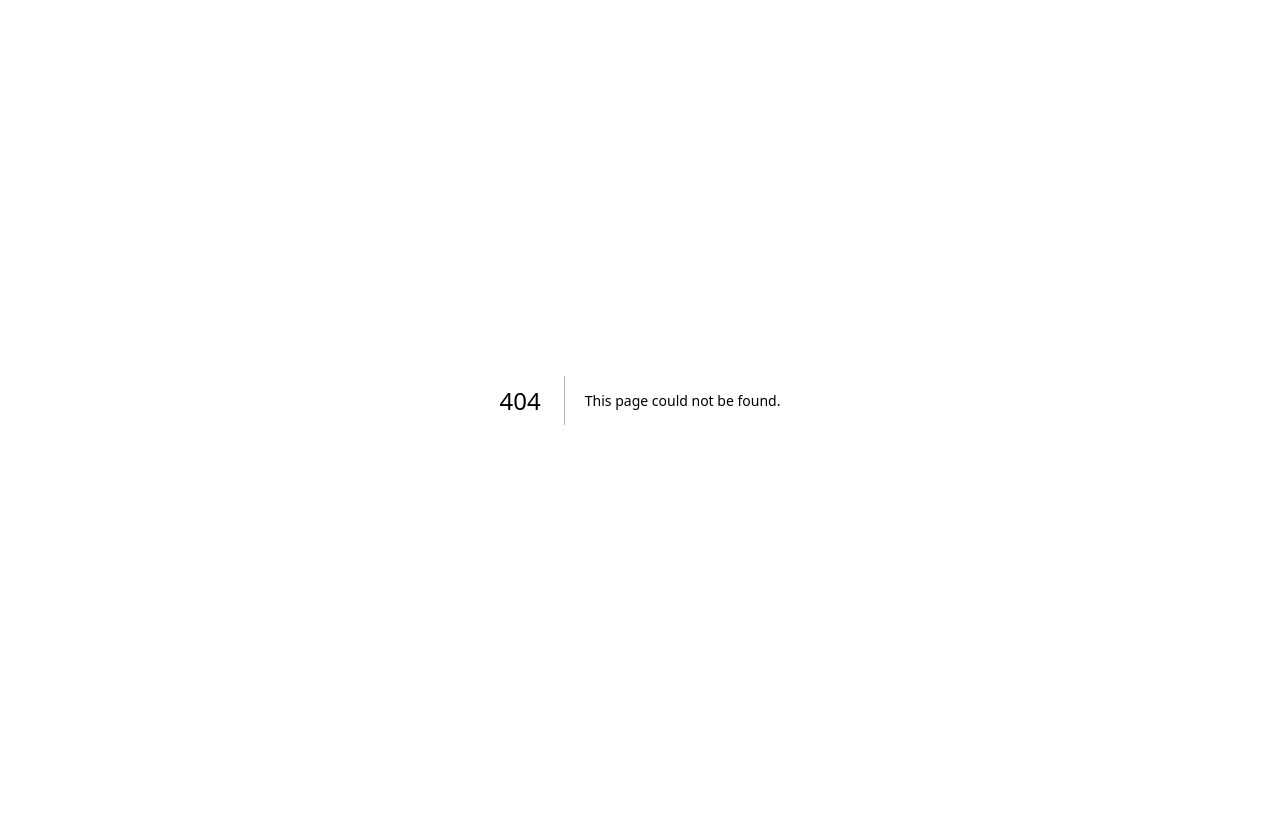
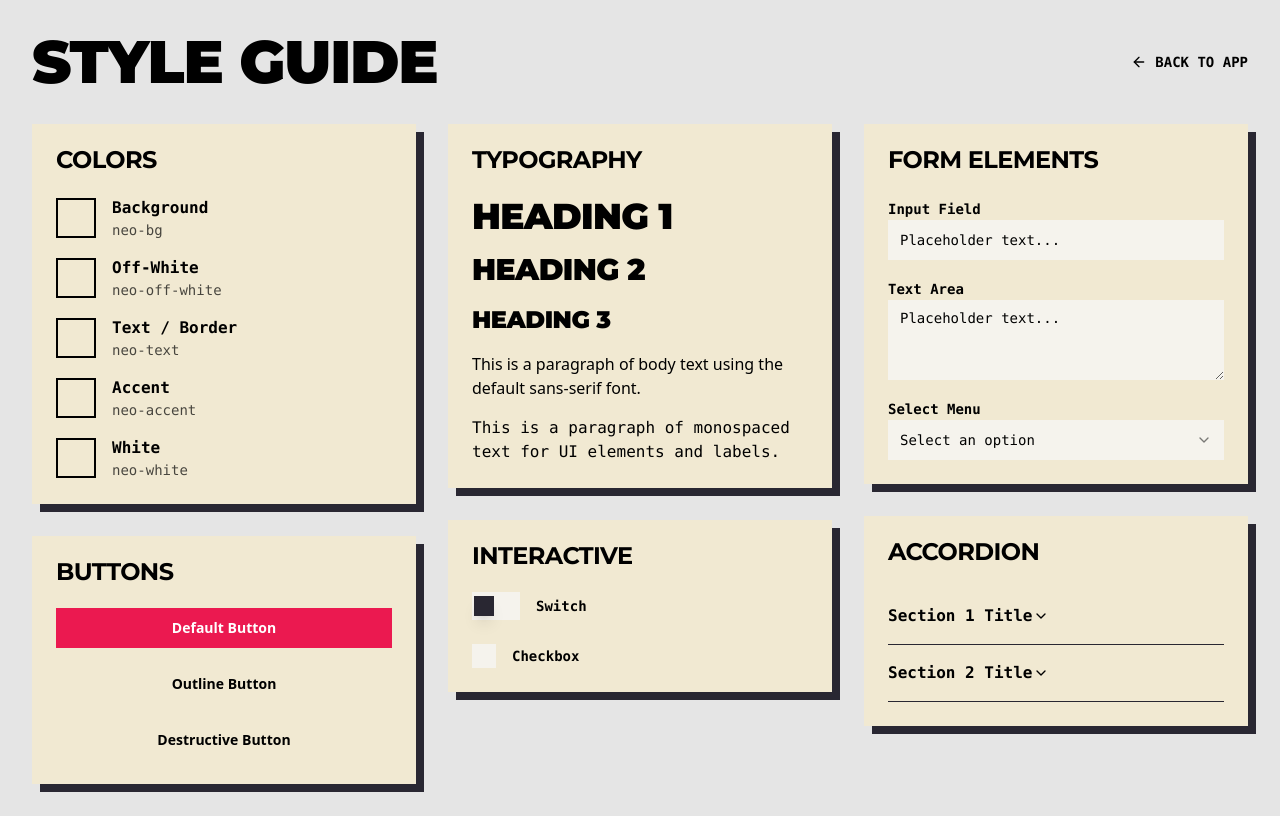
Before and after one commit to FactoryBlack/lab-fbqr, a Next.js app: page /style-guide in a window 1280 px wide. Before the commit this address had no page. Built offline with nearby package versions, Linux system fonts and the light colour scheme.

Commit message:
refactor: align style guide with consistent design
Update components and style guide for cohesive brutalist system.

Co-authored-by: null <43464404+FactoryBlack@users.noreply.github.com>

```diff
--- a/app/globals.css
+++ b/app/globals.css
@@ -5,17 +5,18 @@
 @layer base {
   :root {
     /* Swiss-Tech Brutalist Palette */
-    --neo-bg: #f1e9d2;
+    --page-bg: #e5e5e5;
+    --neo-bg: #f1e9d2; /* Card background */
     --neo-text: #292732;
     --neo-accent: #eb1950;
     --neo-white: #ffffff;
-    --neo-off-white: #f5f3ed;
+    --neo-off-white: #f5f3ed; /* Input background */
     --neo-border-color: #292732;
 
     /* Mapped to existing theme for component compatibility */
-    --background: var(--neo-bg);
+    --background: var(--page-bg); /* Page background */
     --foreground: var(--neo-text);
-    --card: var(--neo-bg);
+    --card: var(--neo-bg); /* Card background */
     --card-foreground: var(--neo-text);
     --popover: var(--neo-bg);
     --popover-foreground: var(--neo-text);
@@ -45,7 +46,7 @@
   }
   body {
     @apply bg-background text-foreground;
-    background-color: var(--neo-bg);
+    background-color: var(--page-bg);
   }
 
   .font-heading {
--- a/app/layout.tsx
+++ b/app/layout.tsx
@@ -1,6 +1,6 @@
 import type React from "react"
 import type { Metadata } from "next"
-import { Montserrat, IBM_Plex_Mono } from "next/font/google"
+import { Montserrat, IBM_Plex_Mono, Playfair_Display } from "next/font/google"
 import "./globals.css"
 import { Toaster } from "@/components/ui/sonner"
 
@@ -16,6 +16,12 @@ const ibmPlexMono = IBM_Plex_Mono({
   variable: "--font-mono",
 })
 
+const playfairDisplay = Playfair_Display({
+  subsets: ["latin"],
+  weight: ["400", "700", "900"],
+  variable: "--font-serif",
+})
+
 export const metadata: Metadata = {
   title: "QR-BRUTAL",
   description: "A Swiss-Tech Brutalist QR Code Generator",
@@ -24,7 +30,7 @@ export const metadata: Metadata = {
 
 export default function RootLayout({ children }: { children: React.ReactNode }) {
   return (
-    <html lang="en" className={`${montserrat.variable} ${ibmPlexMono.variable}`}>
+    <html lang="en" className={`${montserrat.variable} ${ibmPlexMono.variable} ${playfairDisplay.variable}`}>
       <body className="font-sans">
         {children}
         <Toaster />
--- /dev/null
+++ b/app/style-guide/page.tsx
@@ -0,0 +1,160 @@
+import { Accordion, AccordionContent, AccordionItem, AccordionTrigger } from "@/components/ui/accordion"
+import { Checkbox } from "@/components/ui/checkbox"
+import { Input } from "@/components/ui/input"
+import { Label } from "@/components/ui/label"
+import { NeoButton } from "@/components/ui/neo-button"
+import { NeoCard, NeoCardContent, NeoCardHeader, NeoCardTitle } from "@/components/ui/neo-card"
+import { Select, SelectContent, SelectItem, SelectTrigger, SelectValue } from "@/components/ui/select"
+import { Switch } from "@/components/ui/switch"
+import { Textarea } from "@/components/ui/textarea"
+import { ArrowLeft } from "lucide-react"
+import Link from "next/link"
+
+const ColorSwatch = ({ name, className, varName }: { name: string; className: string; varName: string }) => (
+  <div className="flex items-center gap-4">
+    <div className={`h-10 w-10 border-2 border-neo-text ${className}`} />
+    <div className="font-mono">
+      <p className="font-bold">{name}</p>
+      <p className="text-sm opacity-70">{varName}</p>
+    </div>
+  </div>
+)
+
+export default function StyleGuidePage() {
+  return (
+    <div className="bg-page-bg min-h-screen p-4 sm:p-6 md:p-8">
+      <header className="flex items-center justify-between mb-8">
+        <h1 className="font-heading text-5xl md:text-6xl">Style Guide</h1>
+        <Link href="/" className="inline-flex items-center gap-2 font-bold font-mono uppercase hover:underline text-sm">
+          <ArrowLeft size={16} />
+          Back to App
+        </Link>
+      </header>
+
+      <div className="grid grid-cols-1 md:grid-cols-2 lg:grid-cols-3 gap-8">
+        {/* Column 1 */}
+        <div className="space-y-8">
+          <NeoCard>
+            <NeoCardHeader>
+              <NeoCardTitle className="font-heading">Colors</NeoCardTitle>
+            </NeoCardHeader>
+            <NeoCardContent className="space-y-4">
+              <ColorSwatch name="Background" className="bg-neo-bg" varName="neo-bg" />
+              <ColorSwatch name="Off-White" className="bg-neo-off-white" varName="neo-off-white" />
+              <ColorSwatch name="Text / Border" className="bg-neo-text" varName="neo-text" />
+              <ColorSwatch name="Accent" className="bg-neo-accent" varName="neo-accent" />
+              <ColorSwatch name="White" className="bg-neo-white" varName="neo-white" />
+            </NeoCardContent>
+          </NeoCard>
+
+          <NeoCard>
+            <NeoCardHeader>
+              <NeoCardTitle className="font-heading">Buttons</NeoCardTitle>
+            </NeoCardHeader>
+            <NeoCardContent className="space-y-4">
+              <NeoButton>Default Button</NeoButton>
+              <NeoButton variant="outline">Outline Button</NeoButton>
+              <NeoButton variant="destructive">Destructive Button</NeoButton>
+            </NeoCardContent>
+          </NeoCard>
+        </div>
+
+        {/* Column 2 */}
+        <div className="space-y-8">
+          <NeoCard>
+            <NeoCardHeader>
+              <NeoCardTitle className="font-heading">Typography</NeoCardTitle>
+            </NeoCardHeader>
+            <NeoCardContent className="space-y-4">
+              <h1 className="font-heading text-4xl">Heading 1</h1>
+              <h2 className="font-heading text-3xl">Heading 2</h2>
+              <h3 className="font-heading text-2xl">Heading 3</h3>
+              <p>This is a paragraph of body text using the default sans-serif font.</p>
+              <p className="font-mono">This is a paragraph of monospaced text for UI elements and labels.</p>
+            </NeoCardContent>
+          </NeoCard>
+
+          <NeoCard>
+            <NeoCardHeader>
+              <NeoCardTitle className="font-heading">Interactive</NeoCardTitle>
+            </NeoCardHeader>
+            <NeoCardContent className="space-y-6">
+              <div className="flex items-center gap-4">
+                <Switch id="style-guide-switch" />
+                <Label htmlFor="style-guide-switch" className="font-mono font-bold">
+                  Switch
+                </Label>
+              </div>
+              <div className="flex items-center gap-4">
+                <Checkbox id="style-guide-checkbox" />
+                <Label htmlFor="style-guide-checkbox" className="font-mono font-bold">
+                  Checkbox
+                </Label>
+              </div>
+            </NeoCardContent>
+          </NeoCard>
+        </div>
+
+        {/* Column 3 */}
+        <div className="space-y-8">
+          <NeoCard>
+            <NeoCardHeader>
+              <NeoCardTitle className="font-heading">Form Elements</NeoCardTitle>
+            </NeoCardHeader>
+            <NeoCardContent className="space-y-4">
+              <div>
+                <Label htmlFor="sg-input" className="font-mono font-bold text-sm">
+                  Input Field
+                </Label>
+                <Input id="sg-input" placeholder="Placeholder text..." />
+              </div>
+              <div>
+                <Label htmlFor="sg-textarea" className="font-mono font-bold text-sm">
+                  Text Area
+                </Label>
+                <Textarea id="sg-textarea" placeholder="Placeholder text..." />
+              </div>
+              <div>
+                <Label htmlFor="sg-select" className="font-mono font-bold text-sm">
+                  Select Menu
+                </Label>
+                <Select>
+                  <SelectTrigger id="sg-select">
+                    <SelectValue placeholder="Select an option" />
+                  </SelectTrigger>
+                  <SelectContent>
+                    <SelectItem value="1">Option One</SelectItem>
+                    <SelectItem value="2">Option Two</SelectItem>
+                    <SelectItem value="3">Option Three</SelectItem>
+                  </SelectContent>
+                </Select>
+              </div>
+            </NeoCardContent>
+          </NeoCard>
+
+          <NeoCard>
+            <NeoCardHeader>
+              <NeoCardTitle className="font-heading">Accordion</NeoCardTitle>
+            </NeoCardHeader>
+            <NeoCardContent>
+              <Accordion type="single" collapsible className="w-full">
+                <AccordionItem value="item-1">
+                  <AccordionTrigger>Section 1 Title</AccordionTrigger>
+                  <AccordionContent>
+                    This is the content for the first section of the accordion. It demonstrates the open state.
+                  </AccordionContent>
+                </AccordionItem>
+                <AccordionItem value="item-2">
+                  <AccordionTrigger>Section 2 Title</AccordionTrigger>
+                  <AccordionContent>
+                    This is the content for the second section. You can put any components or text in here.
+                  </AccordionContent>
+                </AccordionItem>
+              </Accordion>
+            </NeoCardContent>
+          </NeoCard>
+        </div>
+      </div>
+    </div>
+  )
+}
--- a/components/ui/checkbox.tsx
+++ b/components/ui/checkbox.tsx
@@ -12,13 +12,13 @@ const Checkbox = React.forwardRef<
   <CheckboxPrimitive.Root
     ref={ref}
     className={cn(
-      "peer h-5 w-5 shrink-0 border-[var(--neo-border-width)] border-primary bg-[var(--neo-off-white)] ring-offset-background focus-visible:outline-none focus-visible:ring-2 focus-visible:ring-ring focus-visible:ring-offset-2 disabled:cursor-not-allowed disabled:opacity-50 data-[state=checked]:bg-accent data-[state=checked]:text-accent-foreground data-[state=checked]:border-accent",
+      "peer h-6 w-6 shrink-0 border-[var(--neo-border-width)] border-primary bg-[var(--neo-off-white)] ring-offset-background focus-visible:outline-none focus-visible:ring-2 focus-visible:ring-ring focus-visible:ring-offset-2 disabled:cursor-not-allowed disabled:opacity-50 data-[state=checked]:bg-accent data-[state=checked]:text-accent-foreground data-[state=checked]:border-accent",
       className,
     )}
     {...props}
   >
     <CheckboxPrimitive.Indicator className={cn("flex items-center justify-center text-current")}>
-      <Check className="h-4 w-4" />
+      <Check className="h-5 w-5 text-white" />
     </CheckboxPrimitive.Indicator>
   </CheckboxPrimitive.Root>
 ))
--- a/components/ui/neo-button.tsx
+++ b/components/ui/neo-button.tsx
@@ -12,7 +12,7 @@ const neoButtonVariants = cva(
     variants: {
       variant: {
         default: "bg-[var(--neo-accent)] text-[var(--neo-white)] border-[var(--neo-border-width)] border-neo-text",
-        destructive: "bg-destructive text-destructive-foreground border-[var(--neo-border-width)] border-neo-text",
+        destructive: "border-[var(--neo-border-width)] border-neo-text bg-transparent hover:bg-[var(--neo-white)]",
         outline: "border-[var(--neo-border-width)] border-neo-text bg-transparent hover:bg-[var(--neo-white)]",
         secondary: "bg-secondary text-secondary-foreground border-[var(--neo-border-width)] border-neo-text",
         ghost: "hover:bg-accent hover:text-accent-foreground",
--- a/components/ui/neo-card.tsx
+++ b/components/ui/neo-card.tsx
@@ -11,7 +11,7 @@ const NeoCard = React.forwardRef<HTMLDivElement, NeoCardProps>(({ className, noS
   <div
     ref={ref}
     className={cn(
-      "bg-[var(--card)] text-card-foreground border-[var(--neo-border-width)] border-[var(--neo-text)] transition-all",
+      "bg-[var(--neo-bg)] text-card-foreground border-[var(--neo-border-width)] border-[var(--neo-text)] transition-all",
       className,
     )}
     style={{
--- a/components/ui/switch.tsx
+++ b/components/ui/switch.tsx
@@ -11,8 +11,8 @@ const Switch = React.forwardRef<
 >(({ className, ...props }, ref) => (
   <SwitchPrimitives.Root
     className={cn(
-      "peer inline-flex h-7 w-12 shrink-0 cursor-pointer items-center border-[var(--neo-border-width)] border-[var(--neo-text)] transition-colors focus-visible:outline-none focus-visible:ring-2 focus-visible:ring-ring focus-visible:ring-offset-background disabled:cursor-not-allowed disabled:opacity-50",
-      "data-[state=checked]:bg-[var(--neo-accent)] data-[state=unchecked]:bg-[var(--neo-off-white)]",
+      "peer inline-flex h-7 w-12 shrink-0 cursor-pointer items-center border-[var(--neo-border-width)] border-[var(--neo-text)] p-0.5 transition-colors focus-visible:outline-none focus-visible:ring-2 focus-visible:ring-ring focus-visible:ring-offset-background disabled:cursor-not-allowed disabled:opacity-50",
+      "data-[state=checked]:bg-[var(--neo-text)] data-[state=unchecked]:bg-[var(--neo-off-white)]",
       className,
     )}
     {...props}
@@ -20,7 +20,7 @@ const Switch = React.forwardRef<
   >
     <SwitchPrimitives.Thumb
       className={cn(
-        "pointer-events-none block h-5 w-5 bg-[var(--neo-text)] shadow-lg ring-0 transition-transform data-[state=checked]:translate-x-6 data-[state=unchecked]:translate-x-1",
+        "pointer-events-none block h-5 w-5 bg-[var(--neo-white)] shadow-lg ring-0 transition-transform data-[state=checked]:translate-x-5 data-[state=unchecked]:translate-x-0 data-[state=checked]:bg-[var(--neo-white)] data-[state=unchecked]:bg-[var(--neo-text)]",
       )}
     />
   </SwitchPrimitives.Root>
```
